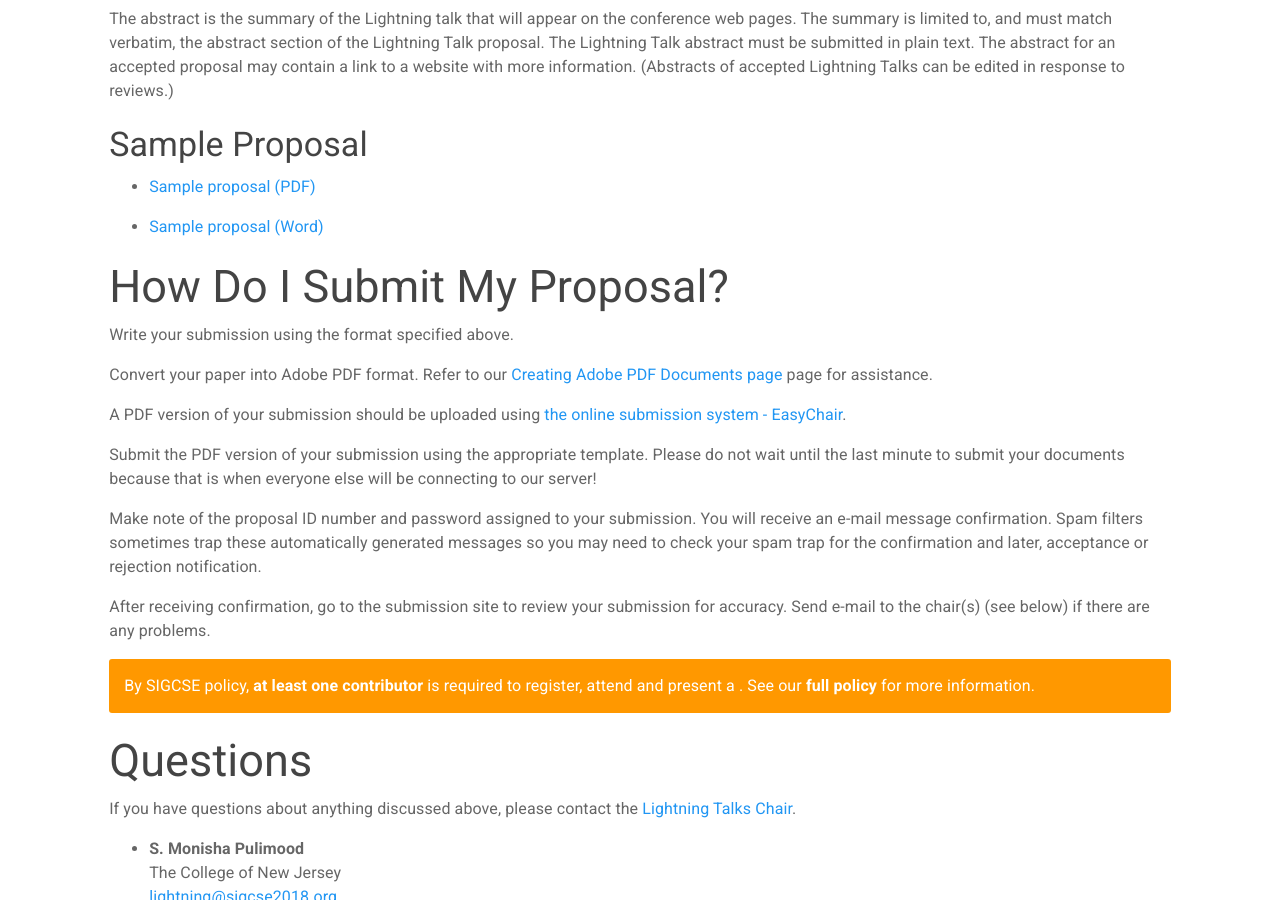
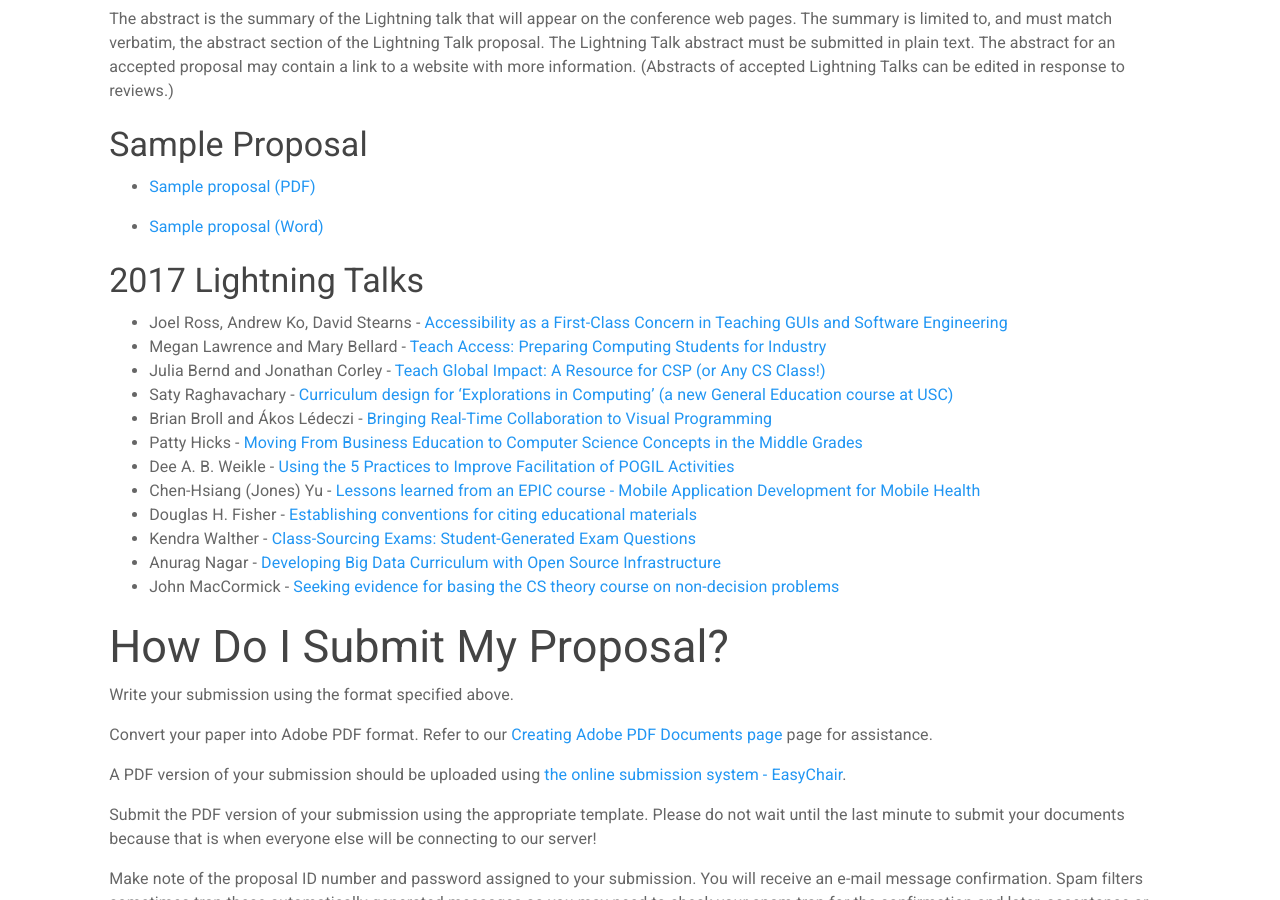
Before and after one commit to sigcsets/sigcse2018, a Jekyll site: the page built from authors/lightningtalks.md, in a window 1280 px wide and 900 px high, scrolled down 1509 px. Built offline with Jekyll 4.4.1, drawn with Linux system fonts in a browser that asks for light colours.

Commit message:
lightning talk update

```diff
--- a/authors/lightningtalks.md
+++ b/authors/lightningtalks.md
@@ -37,6 +37,21 @@ The abstract is the summary of the Lightning talk that will appear on the confer
 
 * [Sample proposal (Word)]({{site.base}}/docs/sigcse-sample-lightning-talk.docx)
 
+### 2017 Lightning Talks
+
+* Joel Ross, Andrew Ko, David Stearns - [Accessibility as a First-Class Concern in Teaching GUIs and Software Engineering]({{site.base}}/docs/2017-lightning-talks/01-Ross-SIGCSE-ligtning-talk-v2.pdf)
+* Megan Lawrence and Mary Bellard - [Teach Access: Preparing Computing Students for Industry]({{site.base}}/docs/2017-lightning-talks/02-SIGCSE_Teach-Accessv2.pdf)
+* Julia Bernd and Jonathan Corley - [Teach Global Impact: A Resource for CSP (or Any CS Class!)]({{site.base}}/docs/2017-lightning-talks/03-Bernd_Corley_Teach_Global_Impact_revised.pdf)
+* Saty Raghavachary - [Curriculum design for 'Explorations in Computing' (a new General Education course at USC)]({{site.base}}/docs/2017-lightning-talks/04-slides_saty-v2.pdf)
+* Brian Broll and Ákos Lédeczi - [Bringing Real-Time Collaboration to Visual Programming]({{site.base}}/docs/2017-lightning-talks/05-Broll-Updated-SIGCSE17-Lightning-Talk.pdf)
+* Patty Hicks - [Moving From Business Education to Computer Science Concepts in the Middle Grades]({{site.base}}/docs/2017-lightning-talks/06-P-Hicks-Slides-for-Lightning-Talk.pdf)
+* Dee A. B. Weikle - [Using the 5 Practices to Improve Facilitation of POGIL Activities]({{site.base}}/docs/2017-lightning-talks/07-Intersection5P-POGILWeikle0309.pdf)
+* Chen-Hsiang (Jones) Yu - [Lessons learned from an EPIC course - Mobile Application Development for Mobile Health]({{site.base}}/docs/2017-lightning-talks/08-2017_SIGCSE_Lightning_Talk_Yu.pdf)
+* Douglas H. Fisher - [Establishing conventions for citing educational materials]({{site.base}}/docs/2017-lightning-talks/09-DougFisherSIGCSEPresentation.pdf)
+* Kendra Walther - [Class-Sourcing Exams: Student-Generated Exam Questions]({{site.base}}/docs/2017-lightning-talks/10-walther-classSourcing.pdf)
+* Anurag Nagar - [Developing Big Data Curriculum with Open Source Infrastructure]({{site.base}}/docs/2017-lightning-talks/DevelopingBigDataCurriculum.pdf)
+* John MacCormick - [Seeking evidence for basing the CS theory course on non-decision problems]({{site.base}}/docs/2017-lightning-talks/11-maccormick-lightning-talk-slides.pdf)
+
 ## How Do I Submit My Proposal?
 
 {% include generic-submission-block.html %}
```
Also changed, not shown: 12 other files.
